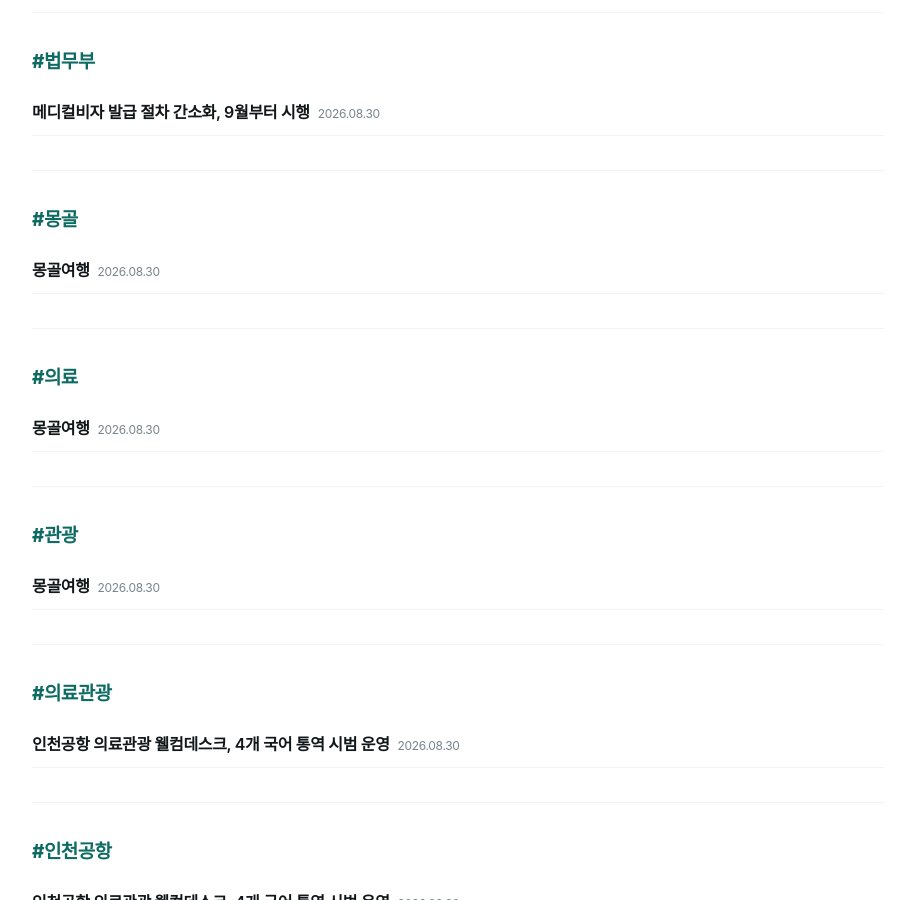
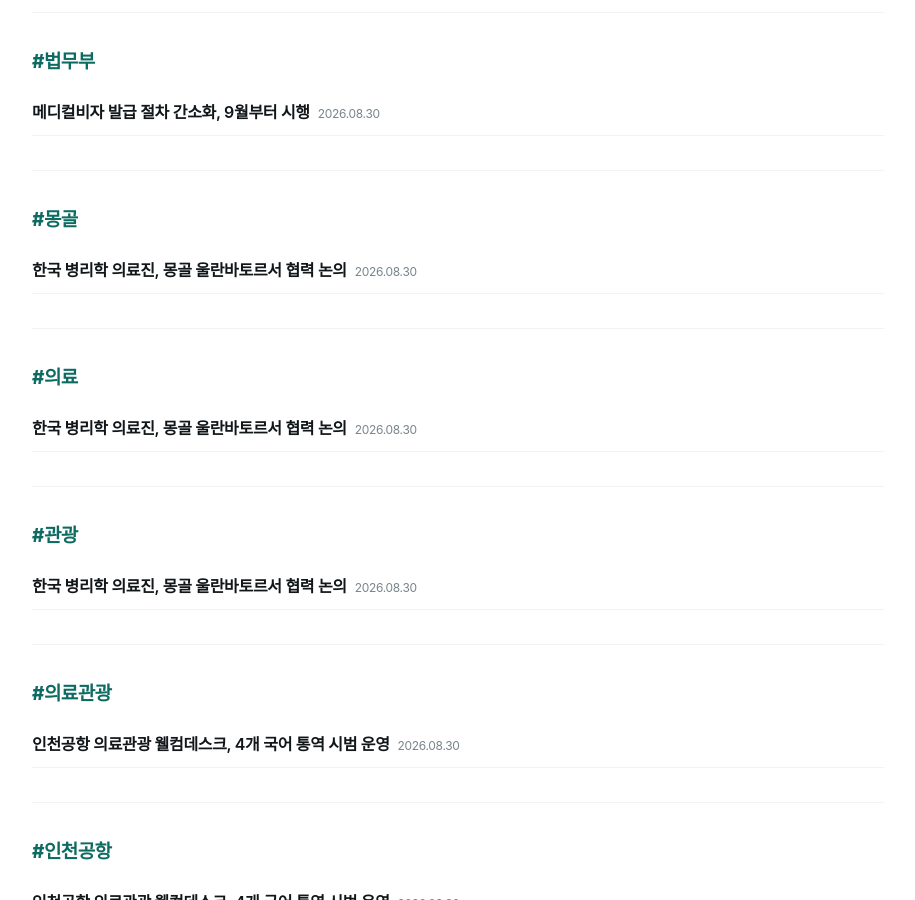
Before and after one commit to kokorojuin-tech/mt-news, a Jekyll site: the page built from tags.html, in a window 1280 px wide and 900 px high, scrolled down 659 px. Shown: the whole window, without its empty margins (182-1097 px from the left). Built offline with Jekyll 4.4.1, drawn with Linux system fonts in a browser that asks for light colours; some web fonts are replaced.

Commit message:
Update 2026-08-30-mongolia-meditour.md

```diff
--- a/_posts/2026-08-30-mongolia-meditour.md
+++ b/_posts/2026-08-30-mongolia-meditour.md
@@ -1,5 +1,5 @@
 ---
-title: "몽골여행"
+title: "한국 병리학 의료진, 몽골 울란바토르서 협력 논의"
 description: "몽골의료진과 한국의료진의 만남"
 category: medical
 author: "백승화 기자"
```
